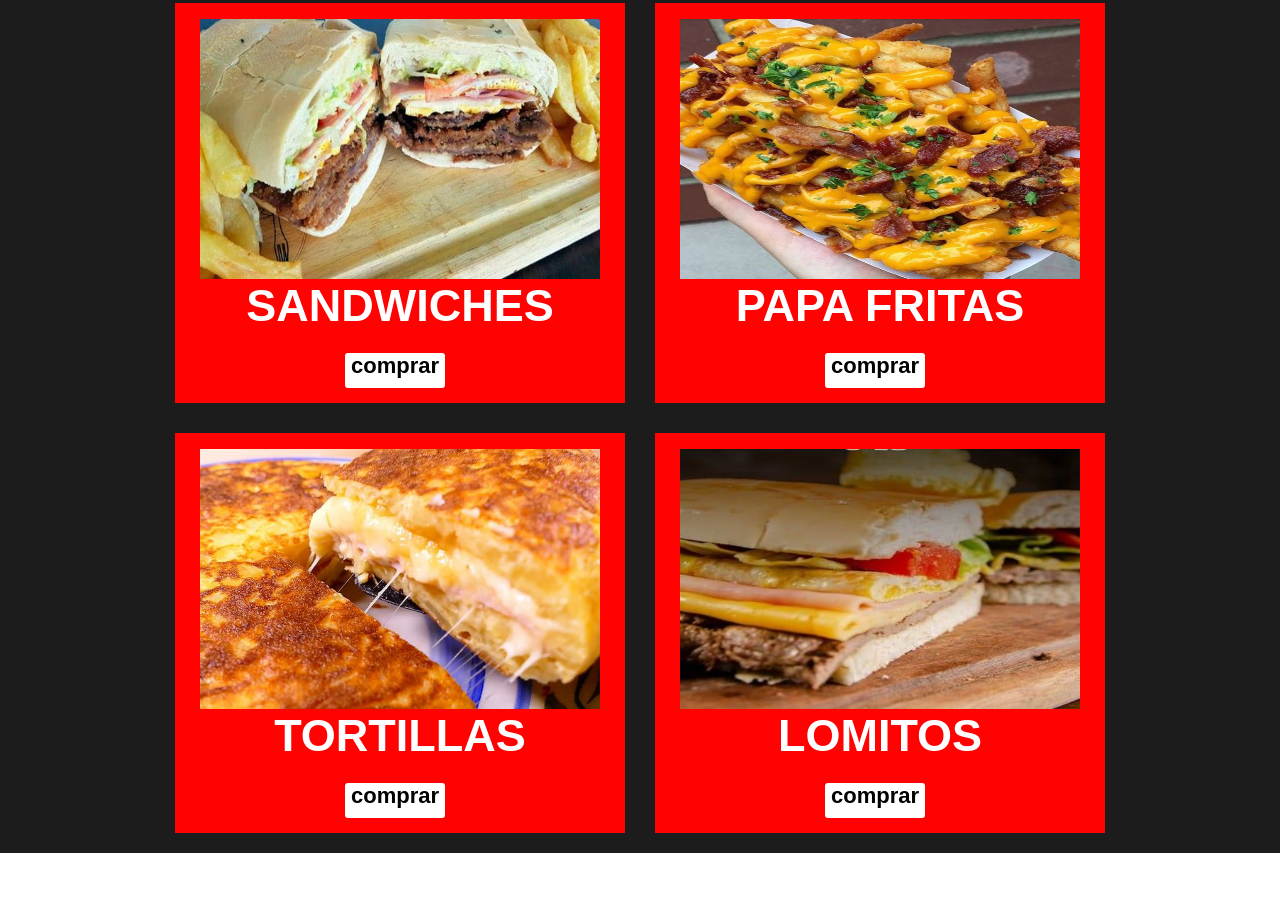
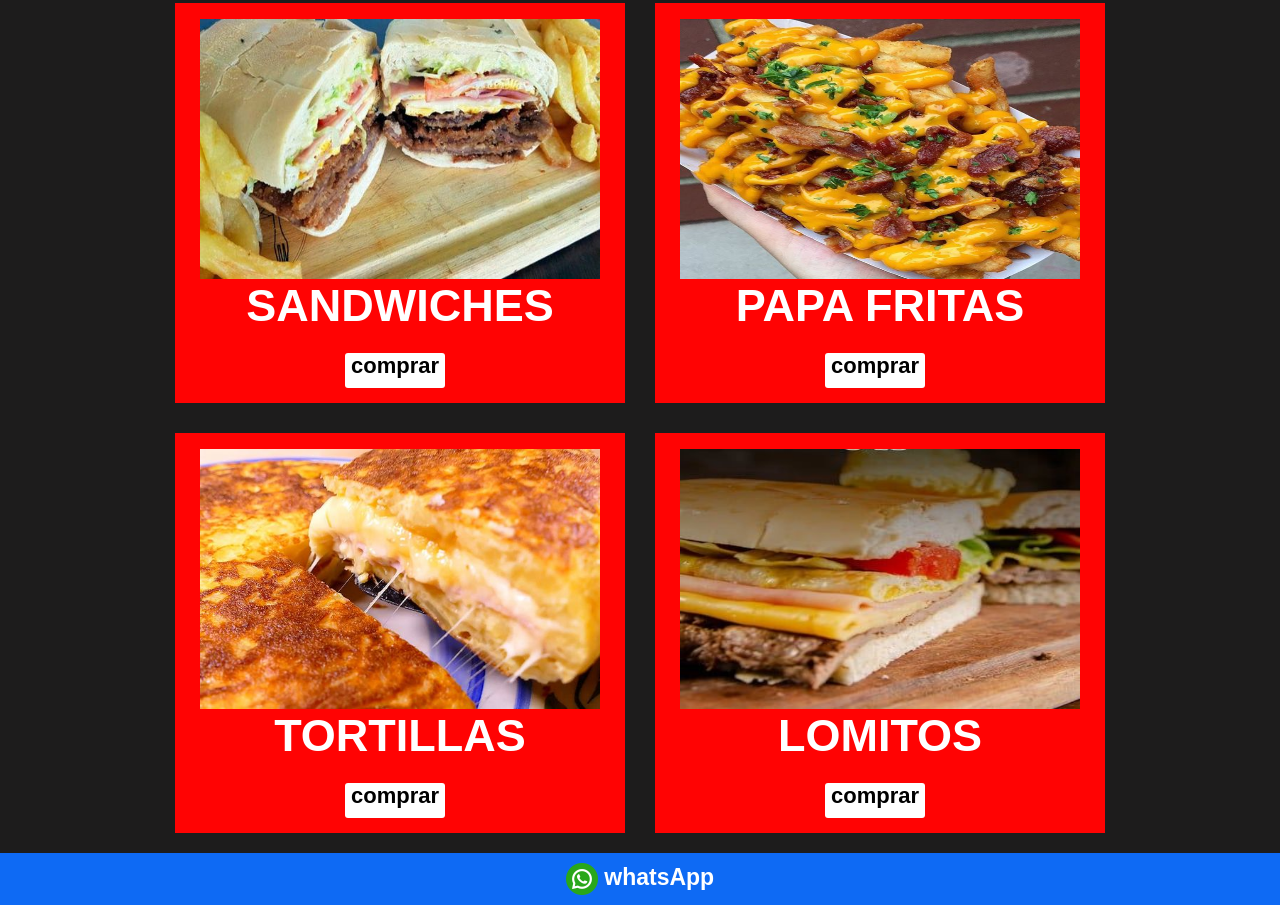
Before and after one commit to DamianMartin1/proyecto-normi, a website: page index.html in a window 1280 px wide. Shown: the part 262-1167 px from the top of the page. Before the commit the page ends 1115 px from the top, so only its background shows below. Drawn offline with nearby package versions, Linux system fonts and the light colour scheme; a web font is replaced by a local one.

Commit message:
creacion de footer

```diff
--- a/index.html
+++ b/index.html
@@ -71,6 +71,13 @@
             </div>
         </section>
     </main>
+    <footer>
+        <div>
+            <a href="https://api.whatsapp.com/send?phone=5491170456498">
+                <img src="./assets/img/whatsapp (1).png" alt="whatsApp">
+            whatsApp</a>
+        </div>
+    </footer>
     <script src="https://cdn.jsdelivr.net/npm/@popperjs/core@2.11.8/dist/umd/popper.min.js" integrity="sha384-I7E8VVD/ismYTF4hNIPjVp/Zjvgyol6VFvRkX/vR+Vc4jQkC+hVqc2pM8ODewa9r" crossorigin="anonymous"></script>
     <script src="https://cdn.jsdelivr.net/npm/bootstrap@5.3.0/dist/js/bootstrap.min.js" integrity="sha384-fbbOQedDUMZZ5KreZpsbe1LCZPVmfTnH7ois6mU1QK+m14rQ1l2bGBq41eYeM/fS" crossorigin="anonymous"></script>
 </body>
--- /dev/null
+++ b/scss/layout/_footer.scss
@@ -0,0 +1,16 @@
+footer{
+    background-color: #0E6AF4;
+    div{
+        display: flex;
+        justify-content: center;
+        align-items: center;
+        padding: .625rem;
+        a{
+            color: white;
+            text-decoration: none;
+            font-family: 'Hind Madurai', sans-serif;
+            font-size: 1.4375rem;
+            font-weight: 600;
+        }
+    }
+}
--- a/scss/style.scss
+++ b/scss/style.scss
@@ -15,3 +15,4 @@
 @import "./layout/media650";
 @import "./layout/media480";
 @import "./layout/media379";
+@import "./layout/footer";
```
Also changed, not shown: pages/lomito.html (+7 -0 lines), pages/papas.html (+7 -0 lines), pages/sándwiches.html (+7 -0 lines), pages/tortillas.html (+7 -0 lines), assets/img/whatsapp (1).png (added), css/style.css, 1 other file.
